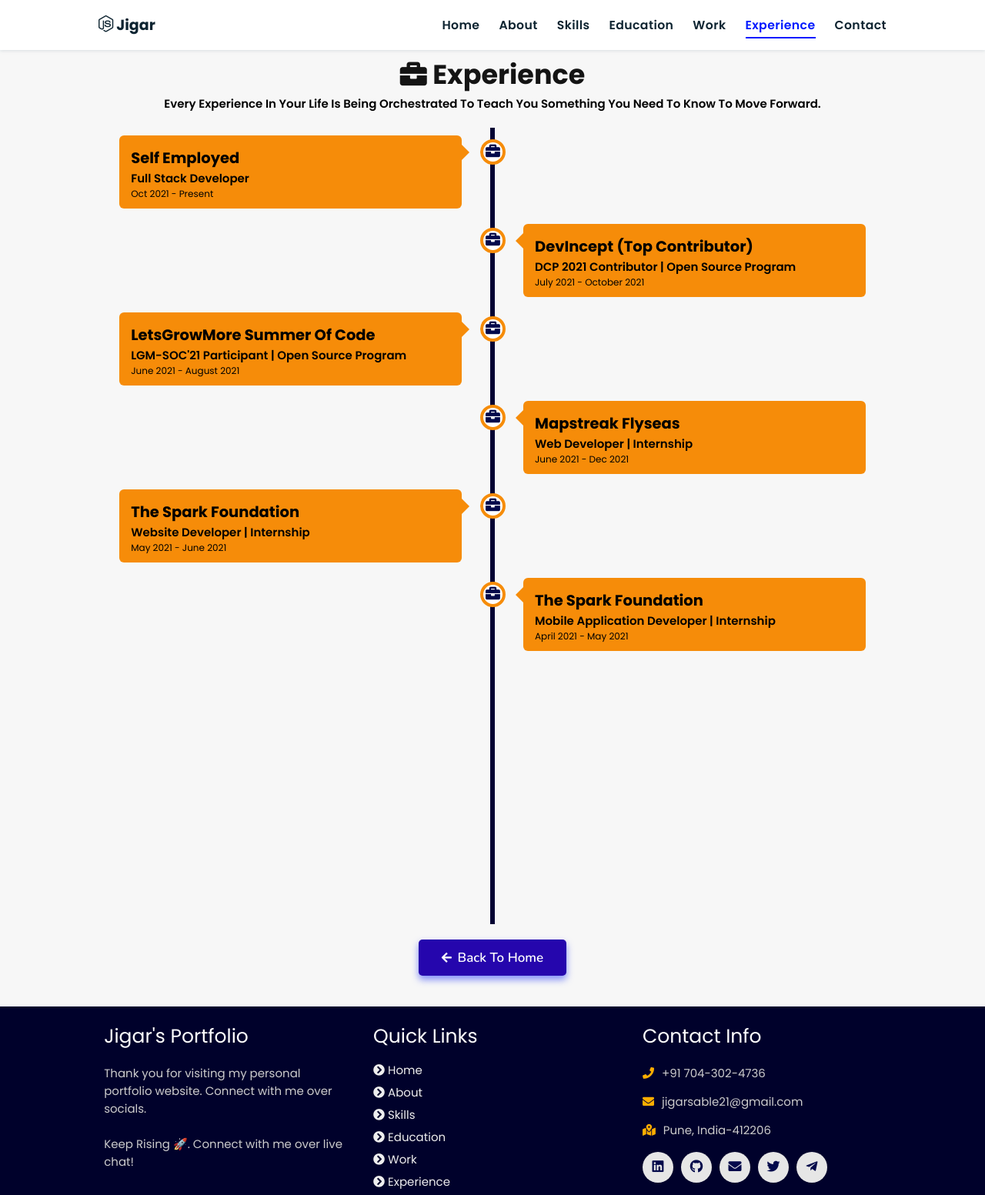
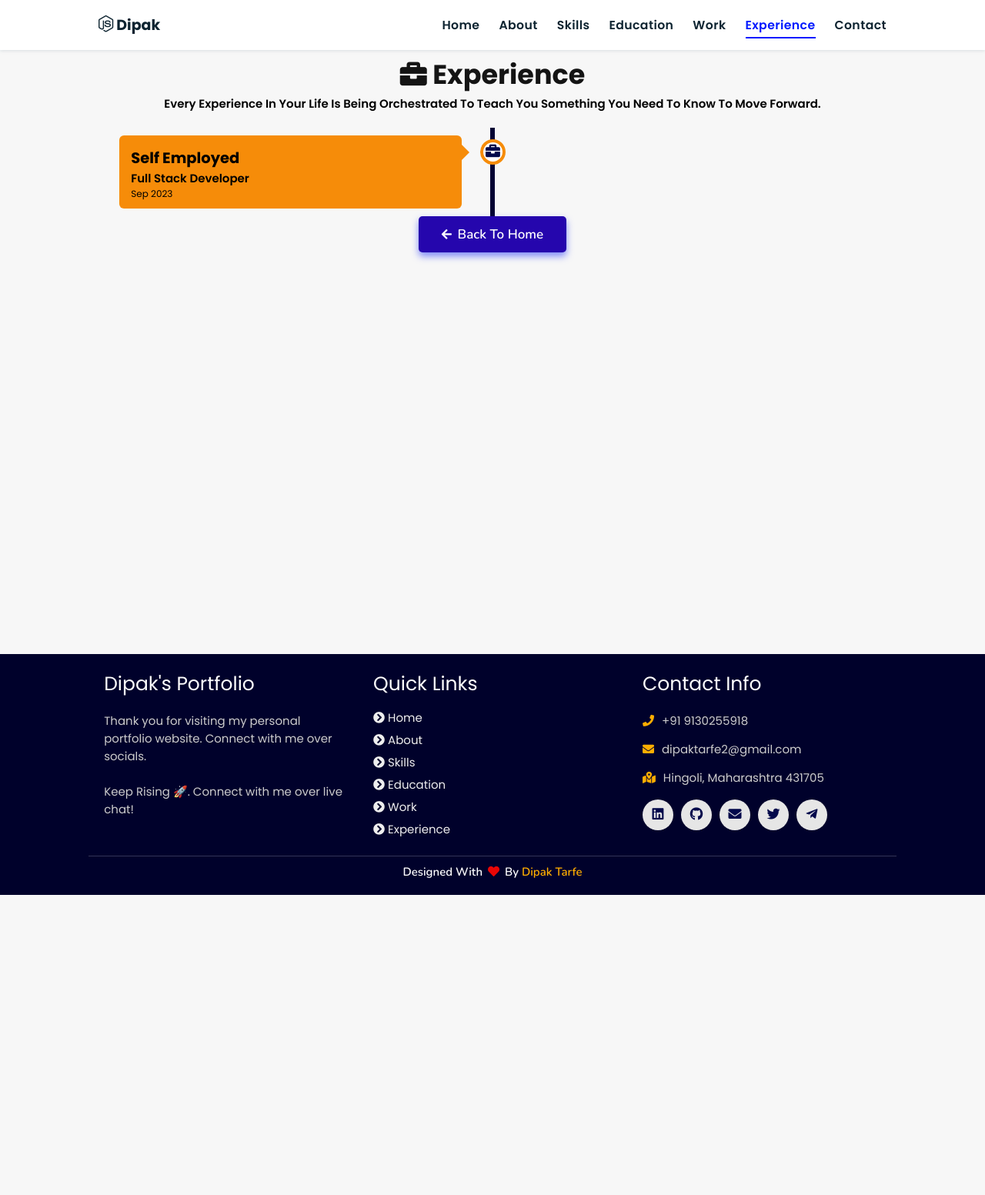
Before and after one commit to DipakTarfe/Portfolio, a plain HTML site: page experience/index.html in a window 1280 px wide. Shown: the top 1553 px of the page at 77% size. After the commit the page ends 1163 px from the top, so only its background shows below. Drawn offline with nearby package versions, Linux system fonts and the light colour scheme.

Commit message:
Update index.html

```diff
--- a/experience/index.html
+++ b/experience/index.html
@@ -9,13 +9,13 @@
     <link rel="stylesheet" href="https://cdnjs.cloudflare.com/ajax/libs/font-awesome/5.15.3/css/all.min.css" integrity="sha512-iBBXm8fW90+nuLcSKlbmrPcLa0OT92xO1BIsZ+ywDWZCvqsWgccV3gFoRBv0z+8dLJgyAHIhR35VZc2oM/gI1w==" crossorigin="anonymous" referrerpolicy="no-referrer" />
     <link id='favicon' rel="shortcut icon" href="/assets/images/favicon.png" type="image/x-png">
 
-    <title>Experience | Portfolio Jigar Sable</title>
+    <title>Experience | Portfolio Dipak Tarfe</title>
 </head>
 <body oncontextmenu="return false">
 
 <!-- navbar starts -->
 <header>
-        <a href="/" class="logo"><i class="fab fa-node-js"></i> Jigar</a>
+        <a href="/" class="logo"><i class="fab fa-node-js"></i> Dipak</a>
 
         <div id="menu" class="fas fa-bars"></div>
         <nav class="navbar">
@@ -49,12 +49,12 @@
         </div>
         <div class="desc">
             <h3>Full Stack Developer</h3>
-            <p>Oct 2021 - present</p>
+            <p>Sep 2023</p>
         </div>
       </div>
     </div>
 
-    <div class="container right">
+<!--     <div class="container right">
         <div class="content">
           <div class="tag">
             <h2>DevIncept (Top Contributor)</h2>
@@ -150,7 +150,7 @@
         </div>
       </div>
 
-  </div>
+  </div> -->
 
   <div class="morebtn">
     <a href="/#experience" class="btn">
@@ -169,7 +169,7 @@
   <div class="box-container">
 
       <div class="box">
-          <h3>Jigar's Portfolio</h3>
+          <h3>Dipak's Portfolio</h3>
           <p>Thank you for visiting my personal portfolio website. Connect with me over socials. <br/> <br/> Keep Rising 🚀. Connect with me over live chat!</p>
       </div>
 
@@ -185,21 +185,21 @@
 
       <div class="box">
           <h3>contact info</h3>
-          <p> <i class="fas fa-phone"></i>+91 704-302-4736</p>
-          <p> <i class="fas fa-envelope"></i>jigarsable21@gmail.com</p>
-          <p> <i class="fas fa-map-marked-alt"></i>Pune, India-412206</p>
+          <p> <i class="fas fa-phone"></i>+91 9130255918</p>
+          <p> <i class="fas fa-envelope"></i>dipaktarfe2@gmail.com</p>
+          <p> <i class="fas fa-map-marked-alt"></i>Hingoli, Maharashtra 431705</p>
           <div class="share">
 
-            <a href="https://www.linkedin.com/in/jigar-sable" class="fab fa-linkedin" target="_blank"></a>
-            <a href="https://github.com/jigar-sable" class="fab fa-github" target="_blank"></a>
-            <a href="mailto:jigarsable21@gmail.com" class="fas fa-envelope" target="_blank"></a>
-            <a href="https://twitter.com/jigar_sable" class="fab fa-twitter" target="_blank"></a>
-            <a href="https://t.me/lifecode5" class="fab fa-telegram-plane" target="_blank"></a>
+            <a href="www.linkedin.com/in/dipaktarfe" class="fab fa-linkedin" target="_blank"></a>
+            <a href="https://github.com/DipakTarfe" class="fab fa-github" target="_blank"></a>
+            <a href="mailto:dipaktarfe2@gmail.com" class="fas fa-envelope" target="_blank"></a>
+            <a href="https://x.com/DipakTarfe15462" class="fab fa-twitter" target="_blank"></a>
+            <a href="https://t.me/dipaktarfe" class="fab fa-telegram-plane" target="_blank"></a>
           </div>
       </div>
   </div>
 
-  <h1 class="credit">Designed with <i class="fa fa-heart pulse"></i> by <a href="https://www.linkedin.com/in/jigar-sable"> jigar sable</a></h1>
+  <h1 class="credit">Designed with <i class="fa fa-heart pulse"></i> by <a href="www.linkedin.com/in/dipaktarfe"> dipak tarfe</a></h1>
 
 </section>
 <!-- footer section ends -->
```
